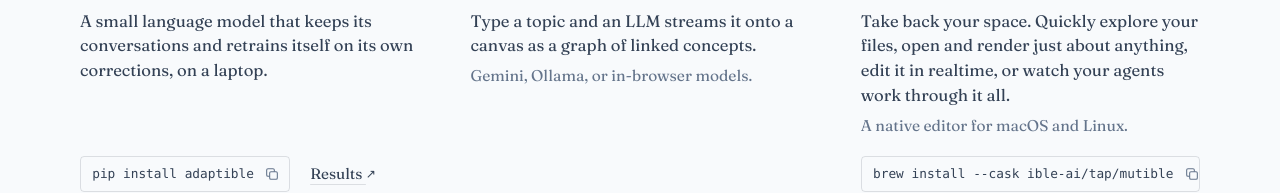
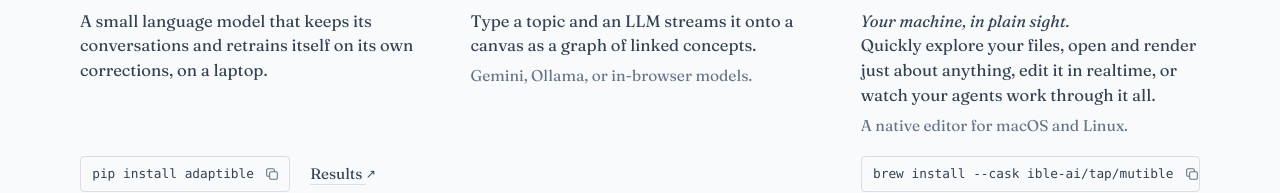
Before and after one commit to ible-ai/ible-ai.github.io, a plain HTML site: page index.html in a window 1280 px wide. Shown: the part 620-813 px from the top of the page. Drawn offline with Linux system fonts and the light colour scheme.

Commit message:
mutible: the motto is now "Your machine, in plain sight.", italic on its own line
Co-Authored-By: Claude Opus 5.5 <noreply@anthropic.com>
Claude-Session: https://claude.ai/code/session_018by8na2fpUpaFg7mzkHtGs

```diff
--- a/index.html
+++ b/index.html
@@ -146,7 +146,7 @@
                             <h3><a class="project-title" href="https://mut.ible.ai" data-root="mut">mutible</a></h3>
                             <a class="project-source" href="https://github.com/ible-ai/mutible" aria-label="mutible source on GitHub"><svg aria-hidden="true" focusable="false"><use href="#github"/></svg></a>
                         </div>
-                        <p>Take back your space. Quickly explore your files, open and render just about anything, edit it in realtime, or watch your agents work through it all.</p>
+                        <p><em>Your machine, in plain sight.</em><br>Quickly explore your files, open and render just about anything, edit it in realtime, or watch your agents work through it all.</p>
                         <p class="project-note">A native editor for macOS and Linux.</p>
                         <div class="project-foot">
                             <div class="install">
```
